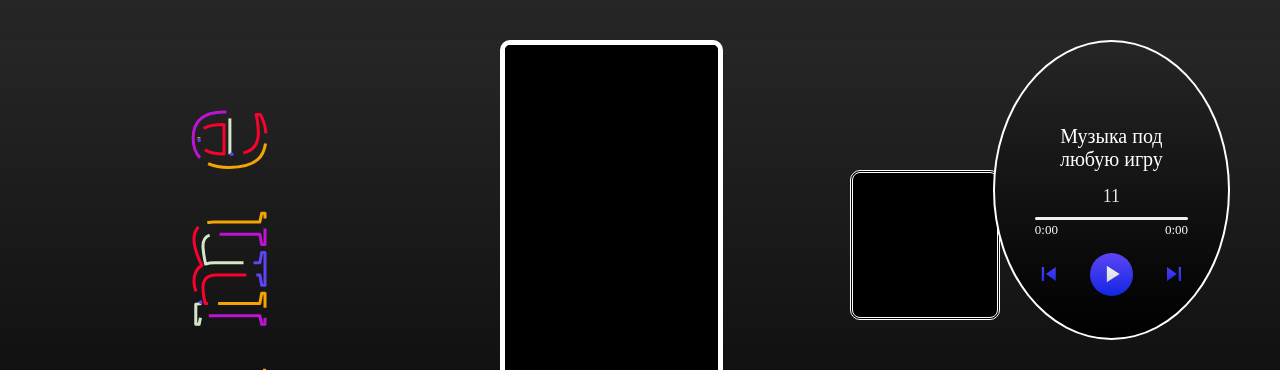
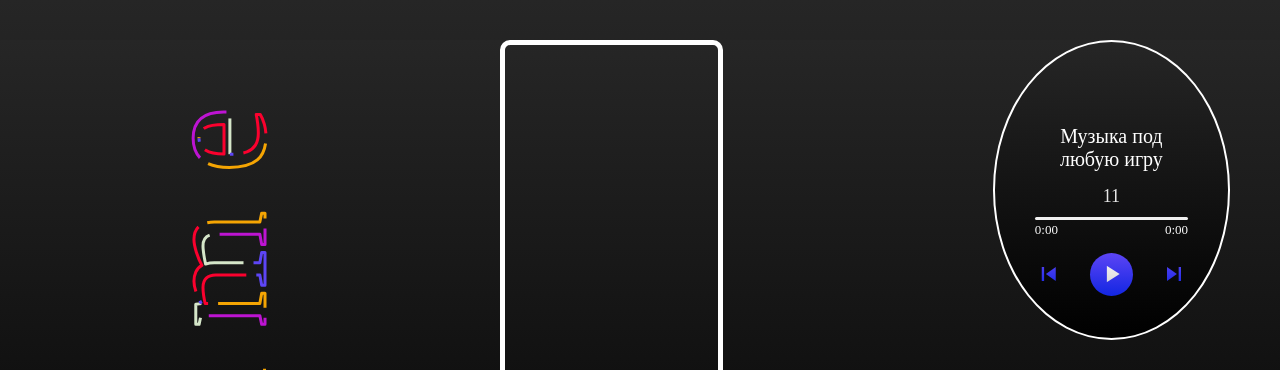
Before and after one commit to OwLl-Code/tetris, a plain HTML site: page index.html in a window 1280 px wide. Shown: the top 370 px of the page. Drawn offline with Linux system fonts and the light colour scheme.

Commit message:
Update index.html

```diff
--- a/index.html
+++ b/index.html
@@ -51,7 +51,7 @@
     </div>
     <div id="game-over">Game over</div>
 
-    <canvas id="nextcanvas" class="nextcanvas" width="50" height="50"></canvas>
+  <!--  <canvas id="nextcanvas" class="nextcanvas" width="50" height="50"></canvas>-->
 
 <div class="wrapper">
 
```
